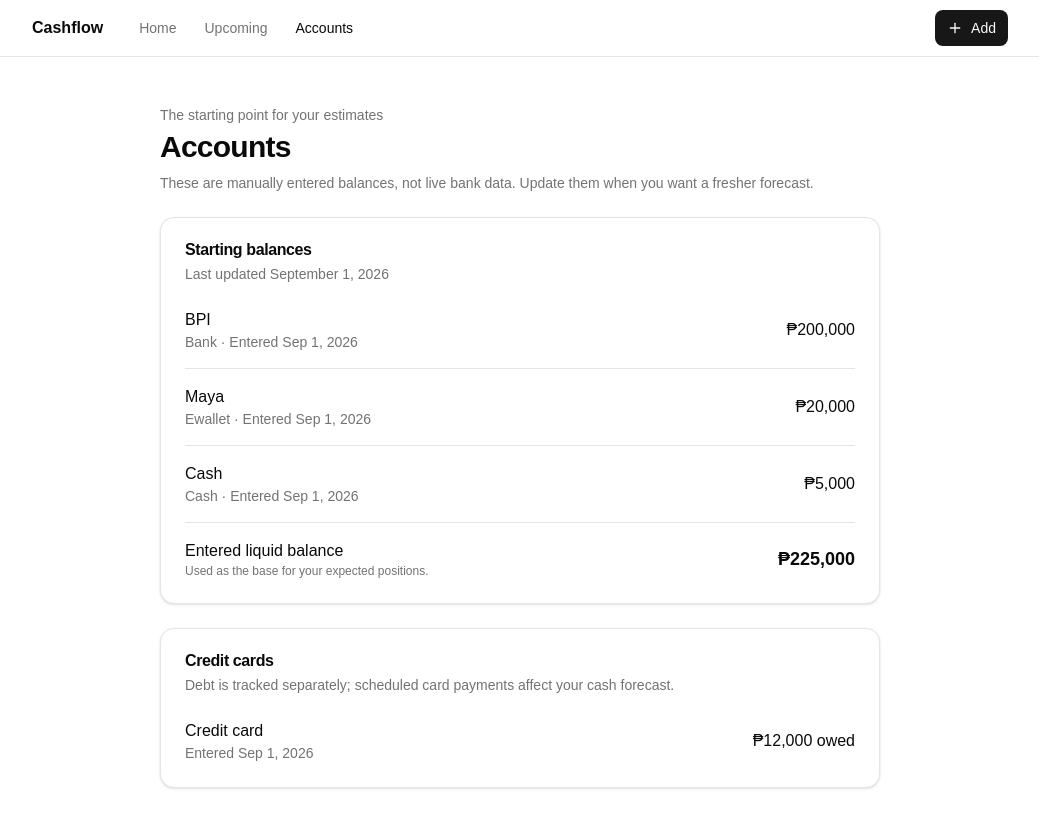
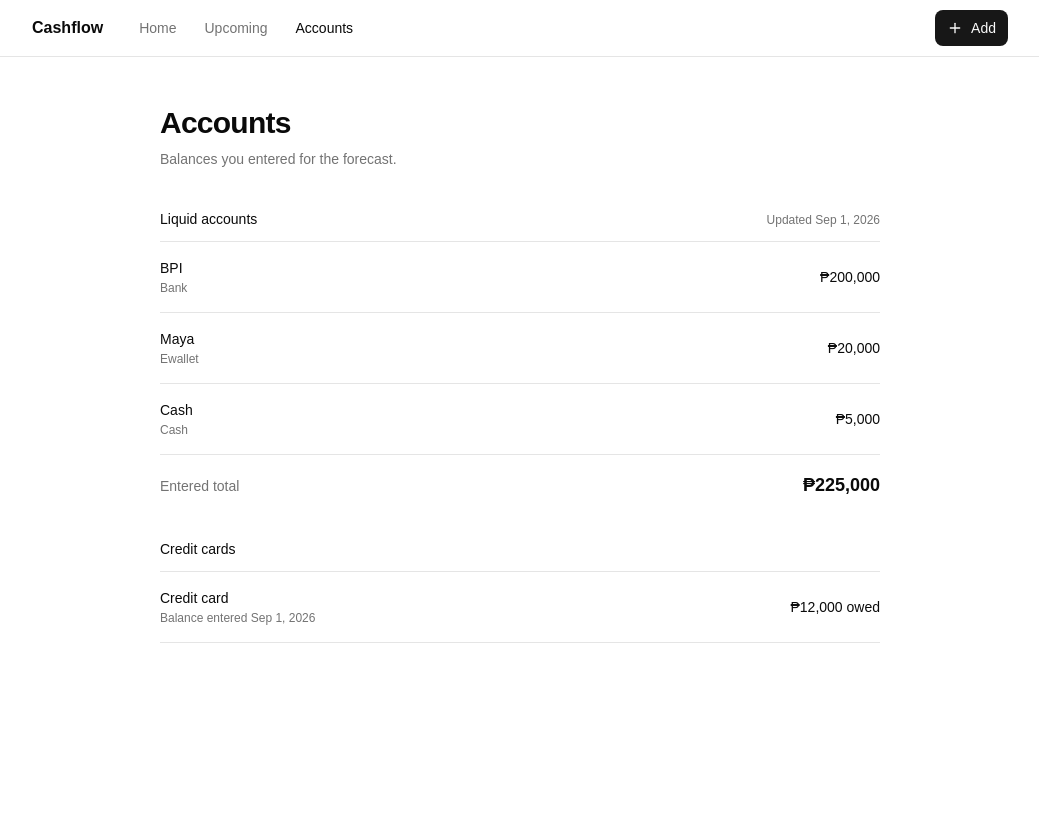
Before and after one commit to stanxaf/cashflow, a Next.js app: page /accounts in a window 1280 px wide. Shown: the top 828 px of the page, without its empty margins (120-1159 px from the left). After the commit the page ends 800 px from the top, so only its background shows below. Built offline with nearby package versions, Linux system fonts and the light colour scheme.

Commit message:
Simplify accounts to entered balances

```diff
--- a/src/app/(app)/accounts/page.tsx
+++ b/src/app/(app)/accounts/page.tsx
@@ -1,4 +1,3 @@
-import { Card, CardContent, CardDescription, CardHeader, CardTitle } from "@/components/ui/card";
 import { accounts, enteredLiquidBalance, latestLiquidBalanceDate } from "@/lib/seed-data";
 import { formatDate, formatPHP } from "@/lib/utils";
 
@@ -7,57 +6,52 @@ export default function AccountsPage() {
   const creditCards = accounts.filter((account) => account.type === "credit_card");
 
   return (
-    <div className="space-y-6">
-      <div>
-        <p className="text-sm text-muted-foreground">The starting point for your estimates</p>
-        <h1 className="mt-1 text-2xl font-semibold tracking-tight sm:text-3xl">Accounts</h1>
-        <p className="mt-2 max-w-2xl text-sm text-muted-foreground">
-          These are manually entered balances, not live bank data. Update them when you want a fresher forecast.
-        </p>
+    <div className="space-y-10">
+      <header className="space-y-2">
+        <h1 className="text-2xl font-semibold tracking-tight sm:text-3xl">Accounts</h1>
+        <p className="text-sm text-muted-foreground">Balances you entered for the forecast.</p>
+      </header>
+
+      <section className="space-y-3">
+        <div className="flex items-baseline justify-between gap-4">
+          <h2 className="text-sm font-medium">Liquid accounts</h2>
+          <p className="text-xs text-muted-foreground">Updated {formatDate(latestLiquidBalanceDate(), { month: "short", day: "numeric" })}</p>
         </div>
 
-      <Card>
-        <CardHeader>
-          <CardTitle>Starting balances</CardTitle>
-          <CardDescription>Last updated {formatDate(latestLiquidBalanceDate(), { month: "long", day: "numeric" })}</CardDescription>
-        </CardHeader>
-        <CardContent className="divide-y">
+        <div className="divide-y border-y">
           {liquid.map((account) => (
-            <div key={account.id} className="flex items-center justify-between gap-4 py-4 first:pt-0">
+            <div key={account.id} className="flex items-center justify-between gap-4 py-4">
               <div>
-                <p className="font-medium">{account.name}</p>
-                <p className="text-sm capitalize text-muted-foreground">{account.type.replace("_", "-")} · entered {formatDate(account.balanceDate, { month: "short", day: "numeric" })}</p>
+                <p className="text-sm font-medium">{account.name}</p>
+                <p className="mt-0.5 text-xs capitalize text-muted-foreground">{account.type.replace("_", "-")}</p>
               </div>
-              <p className="font-medium tabular-nums">{formatPHP(account.balance)}</p>
+              <p className="text-sm font-medium tabular-nums">{formatPHP(account.balance)}</p>
             </div>
           ))}
-          <div className="flex items-center justify-between gap-4 pt-4">
-            <div>
-              <p className="font-medium">Entered liquid balance</p>
-              <p className="text-xs text-muted-foreground">Used as the base for your expected positions.</p>
         </div>
+
+        <div className="flex items-baseline justify-between gap-4 pt-1">
+          <p className="text-sm text-muted-foreground">Entered total</p>
           <p className="text-lg font-semibold tabular-nums">{formatPHP(enteredLiquidBalance())}</p>
         </div>
-        </CardContent>
-      </Card>
+      </section>
 
-      <Card>
-        <CardHeader>
-          <CardTitle>Credit cards</CardTitle>
-          <CardDescription>Debt is tracked separately; scheduled card payments affect your cash forecast.</CardDescription>
-        </CardHeader>
-        <CardContent>
+      {creditCards.length > 0 && (
+        <section className="space-y-3">
+          <h2 className="text-sm font-medium">Credit cards</h2>
+          <div className="divide-y border-y">
             {creditCards.map((account) => (
-            <div key={account.id} className="flex items-center justify-between gap-4">
+              <div key={account.id} className="flex items-center justify-between gap-4 py-4">
                 <div>
-                <p className="font-medium">{account.name}</p>
-                <p className="text-sm text-muted-foreground">Entered {formatDate(account.balanceDate, { month: "short", day: "numeric" })}</p>
+                  <p className="text-sm font-medium">{account.name}</p>
+                  <p className="mt-0.5 text-xs text-muted-foreground">Balance entered {formatDate(account.balanceDate, { month: "short", day: "numeric" })}</p>
                 </div>
-              <p className="font-medium tabular-nums">{formatPHP(Math.abs(account.balance))} owed</p>
+                <p className="text-sm font-medium tabular-nums">{formatPHP(Math.abs(account.balance))} owed</p>
               </div>
             ))}
-        </CardContent>
-      </Card>
+          </div>
+        </section>
+      )}
     </div>
   );
 }
```
Lines whose indentation alone changed are shown as unchanged.
